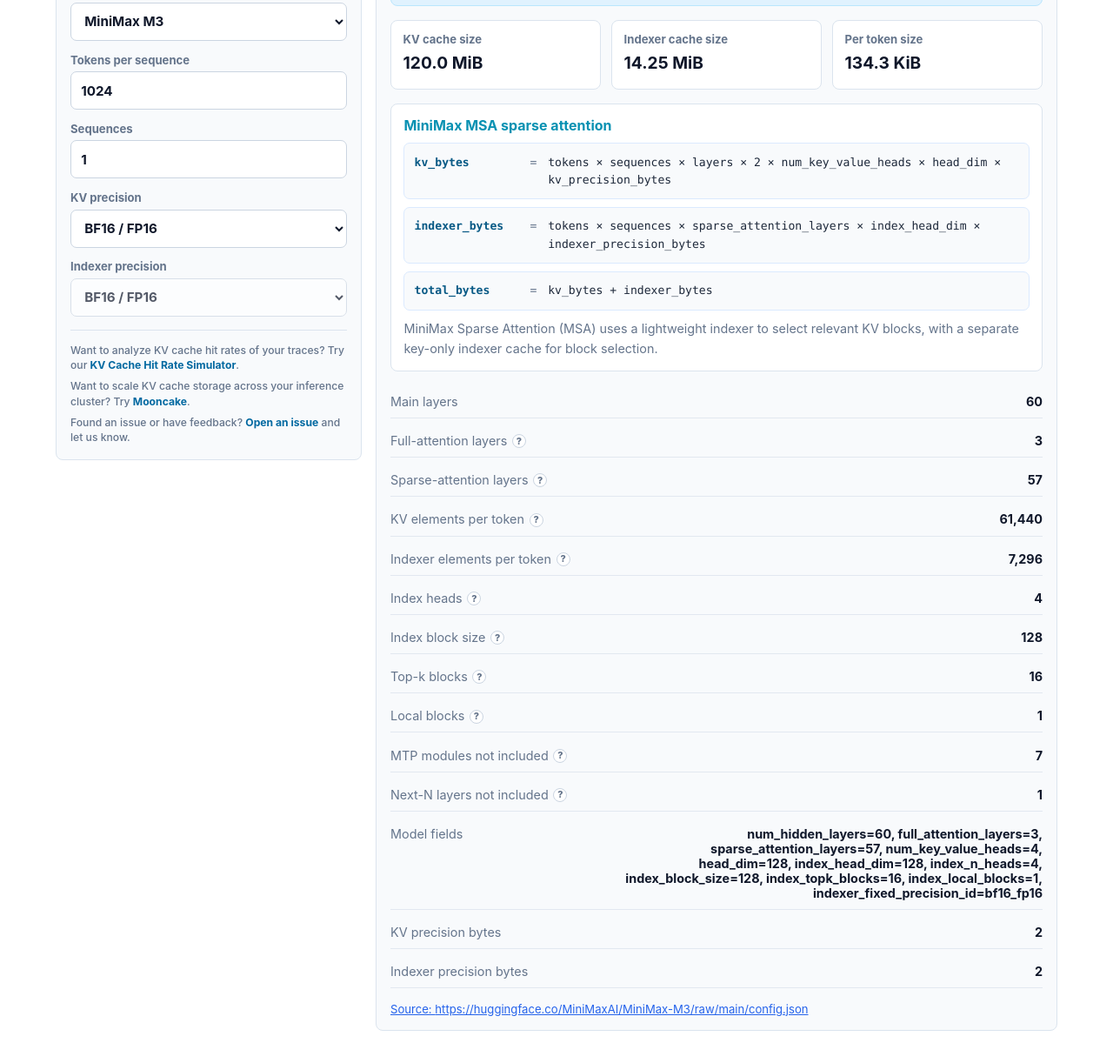
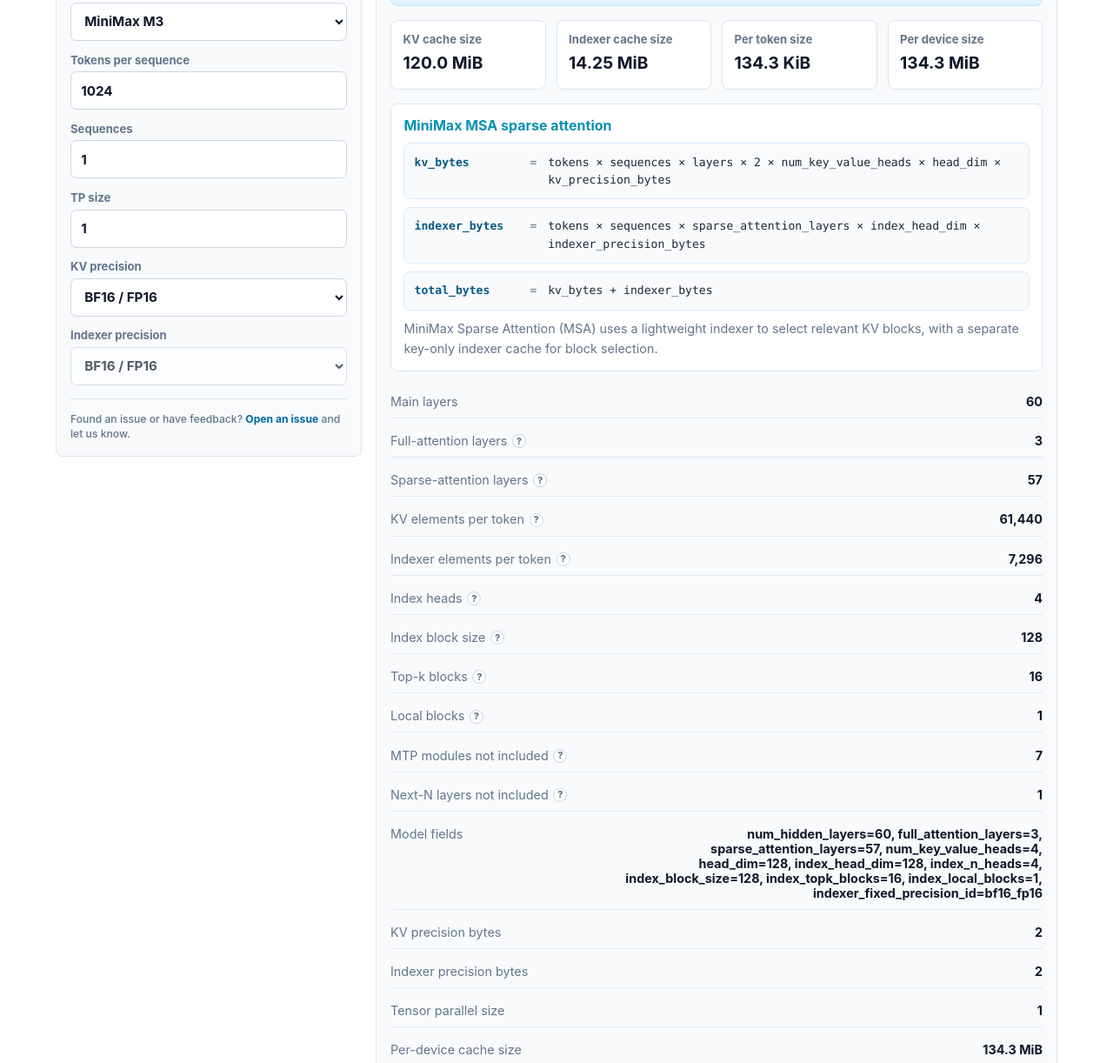
Before and after one commit to Eco-Sphere/kv-cache-calculator, a plain HTML site: page web/index.html in a window 1280 px wide. Shown: the part 278-1500 px from the top of the page at 87% size. Drawn offline with Linux system fonts and the light colour scheme.

Commit message:
Add tensor parallel cache sizing

```diff
--- a/web/assets/script.js
+++ b/web/assets/script.js
@@ -10,11 +10,11 @@
 function syncModel(){const m=selected();$("tokens").value=Math.min(1024,m.max);const hasIndexer=m.type==="mla"||m.type==="minimax_msa";$("indexer-control").hidden=!hasIndexer;$("indexer").disabled=Boolean(m.fixedIndexerPrecision);if(m.fixedIndexerPrecision)$("indexer").value=String(m.fixedIndexerPrecision);$("draft-control").hidden=!m.draft;$("draft").checked=false;calculate()}
 function renderFormula(rows){$("formula-list").replaceChildren(...rows.map(([name,expression])=>{const row=document.createElement("div");row.className="formula-row";row.innerHTML=`<span class="formula-name">${name}</span><span class="formula-equals">=</span><span class="formula-expression">${expression}</span>`;return row}))}
 function renderBreakdown(rows){$("breakdown").replaceChildren(...rows.map(([name,value,help])=>{const row=document.createElement("div");row.className="breakdown-row";const label=document.createElement("span");label.textContent=name;if(help){const button=document.createElement("button");button.type="button";button.className="kv-help";button.textContent="?";button.setAttribute("aria-label",help);button.dataset.tooltip=help;label.append(button)}const strong=document.createElement("strong");strong.textContent=typeof value==="number"?value.toLocaleString():value;row.append(label,strong);return row}))}
-function calculate(){const m=selected();const tokens=Math.max(1,+$("tokens").value||1);const seq=Math.max(1,+$("sequences").value||1);const p=+$("precision").value;let kvPerToken,indexerPerToken=0,label,note,rows;
+function calculate(){const m=selected();const tokens=Math.max(1,+$("tokens").value||1);const seq=Math.max(1,+$("sequences").value||1);const tp=Math.max(1,Math.floor(+$("tensor-parallel").value||1));const p=+$("precision").value;let kvPerToken,indexerPerToken=0,label,note,rows;
   if(m.type==="minimax_msa"){const ip=m.fixedIndexerPrecision||+$("indexer").value;kvPerToken=m.layers*2*m.heads*m.dim*p;indexerPerToken=m.sparseLayers*m.indexDim*ip;label="MiniMax MSA sparse attention";rows=[["kv_bytes","tokens × sequences × layers × 2 × num_key_value_heads × head_dim × kv_precision_bytes"],["indexer_bytes","tokens × sequences × sparse_attention_layers × index_head_dim × indexer_precision_bytes"],["total_bytes","kv_bytes + indexer_bytes"]];note="MiniMax Sparse Attention (MSA) uses a lightweight indexer to select relevant KV blocks, with a separate key-only indexer cache for block selection."}
   else if(m.type==="mla"){const ip=+$("indexer").value;kvPerToken=m.layers*(m.rank+m.rope)*p;indexerPerToken=m.layers*m.indexDim*ip;label="MLA latent KV + indexer";rows=[["kv_bytes","tokens × sequences × layers × (kv_lora_rank + qk_rope_head_dim) × kv_precision_bytes"],["indexer_bytes","tokens × sequences × layers × index_head_dim × indexer_precision_bytes"],["total_bytes","kv_bytes + indexer_bytes"]];note="MLA latent cache plus sparse indexer cache. Indexer precision is selected independently."}
   else{const layers=m.layers+($("draft").checked?(m.draft||0):0);kvPerToken=2*layers*m.heads*m.dim*p;label="Standard GQA / MQA KV cache";rows=[["total_bytes","tokens × sequences × active_layers × 2 × num_key_value_heads × head_dim × precision_bytes"]];note="Stores both key and value tensors for every cached token and sequence."}
-  const perToken=kvPerToken+indexerPerToken,one=perToken*tokens,kvTotal=kvPerToken*tokens*seq,indexerTotal=indexerPerToken*tokens*seq,total=one*seq;$("total-gib").textContent=`${(total/1024**3).toFixed(5)} GiB`;$("total-gb").textContent=`= ${(total/1e9).toFixed(5)} GB`;
+  const perToken=kvPerToken+indexerPerToken,one=perToken*tokens,kvTotal=kvPerToken*tokens*seq,indexerTotal=indexerPerToken*tokens*seq,total=one*seq;$("total-gib").textContent=`${(total/1024**3).toFixed(5)} GiB`;$("total-gb").textContent=`= ${(total/1e9).toFixed(5)} GB`;$("per-device").textContent=formatBytes(total/tp);
   if(indexerPerToken){$("metric-one-label").textContent="KV cache size";$("metric-one").textContent=formatBytes(kvTotal);$("metric-two-label").textContent="Indexer cache size";$("metric-two").textContent=formatBytes(indexerTotal);$("metric-three-label").textContent="Per token size";$("metric-three").textContent=formatBytes(perToken)}else{$("metric-one-label").textContent="Per sequence";$("metric-one").textContent=formatBytes(one);$("metric-two-label").textContent="Per token";$("metric-two").textContent=formatBytes(perToken);$("metric-three-label").textContent="Bytes per element";$("metric-three").textContent=`${p} byte${p===1?"":"s"}`}
   $("formula-label").textContent=label;renderFormula(rows);$("cache-note").textContent=note;
   if(m.type==="minimax_msa")renderBreakdown([
@@ -31,7 +31,9 @@
     ["Next-N layers not included",m.nextNLayers,"Config field retained for traceability; draft KV is not included for MiniMax M3."],
     ["Model fields","num_hidden_layers=60, full_attention_layers=3, sparse_attention_layers=57, num_key_value_heads=4, head_dim=128, index_head_dim=128, index_n_heads=4, index_block_size=128, index_topk_blocks=16, index_local_blocks=1, indexer_fixed_precision_id=bf16_fp16"],
     ["KV precision bytes",p],
-    ["Indexer precision bytes",m.fixedIndexerPrecision||+$("indexer").value]
+    ["Indexer precision bytes",m.fixedIndexerPrecision||+$("indexer").value],
+    ["Tensor parallel size",tp],
+    ["Per-device cache size",formatBytes(total/tp)]
   ]);else renderBreakdown([["Model layers",m.layers],["KV cache precision",$("precision").selectedOptions[0].textContent],["Workload",`${tokens.toLocaleString()} tokens × ${seq.toLocaleString()} sequences`]]);
   const sourceUrl=`https://huggingface.co/${m.source}/raw/main/config.json`;$("source").textContent=sourceUrl;$("source-link").href=sourceUrl}
 $("family").addEventListener("change",fillModels);$("model").addEventListener("change",syncModel);$("cache-form").addEventListener("input",calculate);fillModels();
--- a/web/index.html
+++ b/web/index.html
@@ -17,13 +17,12 @@
           <label><span>Model</span><select id="model"></select></label>
           <label><span>Tokens per sequence</span><input id="tokens" type="number" min="1" step="1" value="1024"></label>
           <label><span>Sequences</span><input id="sequences" type="number" min="1" step="1" value="1"></label>
+          <label><span>TP size</span><input id="tensor-parallel" type="number" min="1" step="1" value="1"></label>
           <label><span>KV precision</span><select id="precision"><option value="2">BF16 / FP16</option><option value="1">FP8 / INT8</option><option value="0.5">FP4 / INT4</option></select></label>
           <label id="indexer-control" hidden><span>Indexer precision</span><select id="indexer"><option value="2">BF16 / FP16</option><option value="1">FP8 / INT8</option><option value="0.5">FP4 / INT4</option></select></label>
           <label class="checkbox-row" id="draft-control" hidden><input id="draft" type="checkbox"><span title="Adds model-specific MTP/draft KV layers when enabled by the serving stack.">Include draft KV cache</span></label>
           <label class="checkbox-row" id="linear-control" hidden><input id="linear" type="checkbox"><span>Include linear-attention state</span></label>
           <div class="cta-note">
-            <p>Want to analyze KV cache hit rates of your traces? Try our <a href="#">KV Cache Hit Rate Simulator</a>.</p>
-            <p>Want to scale KV cache storage across your inference cluster? Try <a href="#">Mooncake</a>.</p>
             <p>Found an issue or have feedback? <a href="#">Open an issue</a> and let us know.</p>
           </div>
         </form>
@@ -37,6 +36,7 @@
             <div><span id="metric-one-label">Per sequence</span><strong id="metric-one">--</strong></div>
             <div><span id="metric-two-label">Per token</span><strong id="metric-two">--</strong></div>
             <div><span id="metric-three-label">Bytes per element</span><strong id="metric-three">--</strong></div>
+            <div><span>Per device size</span><strong id="per-device">--</strong></div>
           </div>
           <div class="formula-panel">
             <div class="formula-heading" id="formula-label">--</div>
```
